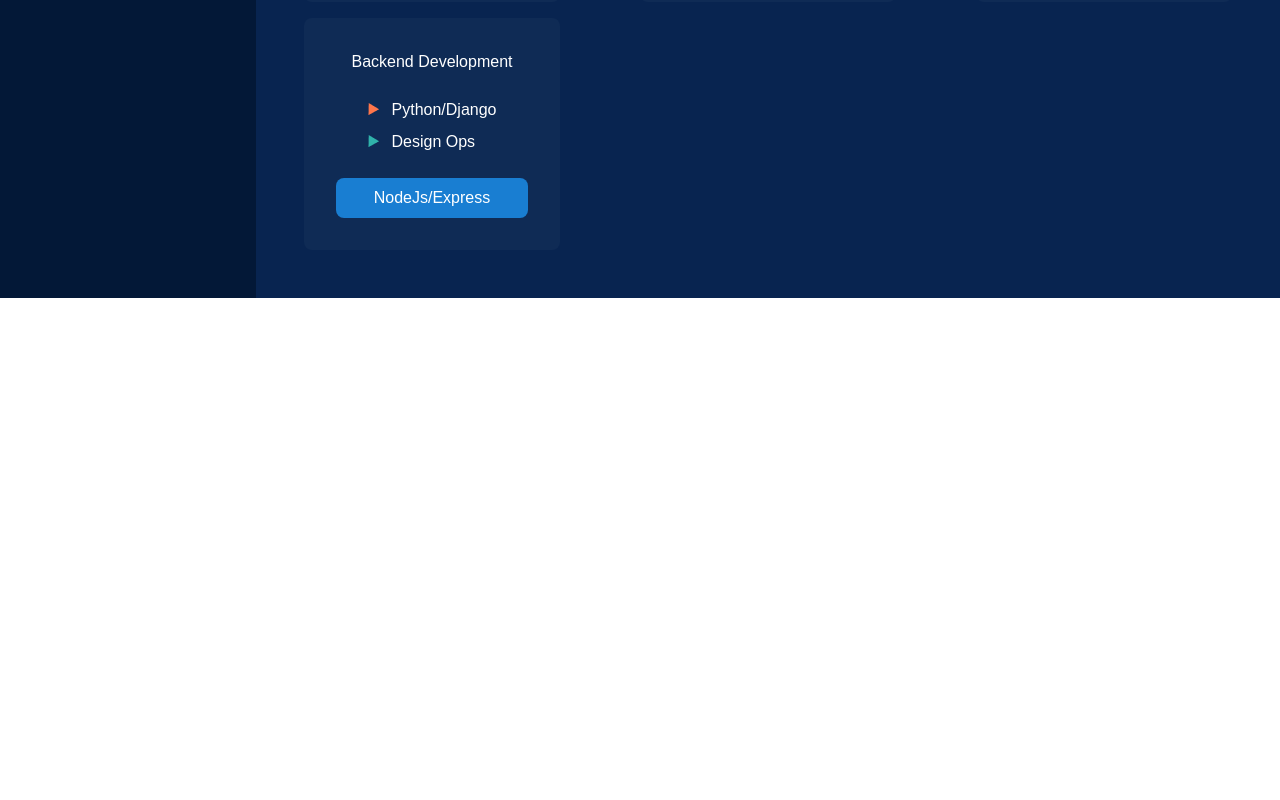
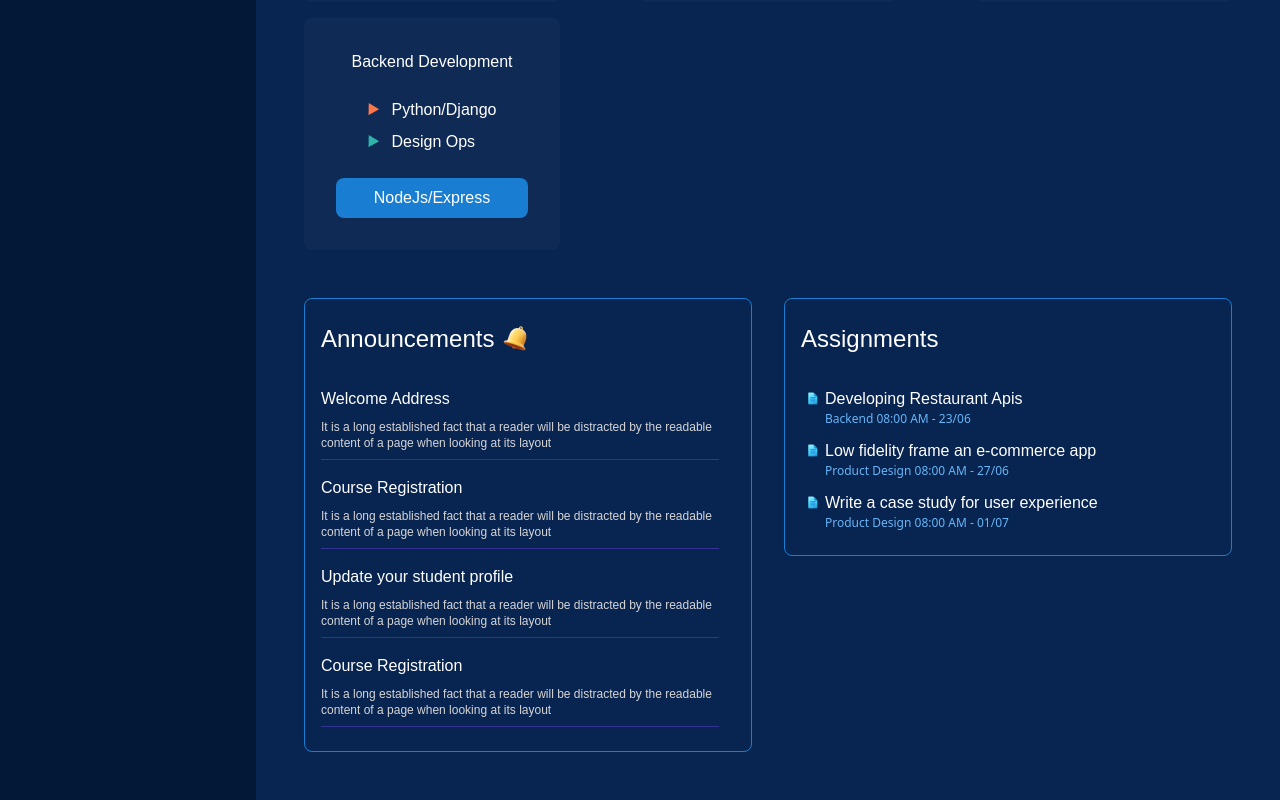
Before and after one commit to Cedar1000/lms-frontend, a React (Vite) app: page /dashboard in a window 1280 px wide. Shown: the part 757-1557 px from the top of the page. Before the commit the page ends 1055 px from the top, so only its background shows below. Built offline with nearby package versions, Linux system fonts and the light colour scheme.

Commit message:
new file:   src/assets/Bell.png         new file:   src/assets/Document.png         modified:   src/components/Announcement.jsx         new file:   src/components/Assignments.jsx         modified:   src/pages/Dashboard.jsx         modified:   tailwind.config.js

```diff
--- a/src/components/Announcement.jsx
+++ b/src/components/Announcement.jsx
@@ -1,8 +1,47 @@
+import bell from '../assets/Bell.png'
+
 const Announcement = () => {
 
+
+    const newsletter = [
+        {
+            address: "Welcome  Address",
+            addressbody: `It is a long established fact that a reader will be distracted by the readable\n content of a page when looking at its layout`
+        },
+
+        {
+            address: "Course Registration",
+            addressbody: `It is a long established fact that a reader will be distracted by the readable content of a page when looking at its layout`
+        },
+        {
+            address: "Update your student profile",
+            addressbody: `It is a long established fact that a reader will be distracted by the readable content of a page when looking at its layout`
+        },
+        {
+            address: "Course Registration",
+            addressbody: `It is a long established fact that a reader will be distracted by the readable content of a page when looking at its layout`
+        },
+
+    ]
+
+
+
     return (
-        <div>
-            helo there
+        <div className=" text-dullwhite">
+            <div className="max-w-[28rem] border border-solid border-borderpurple pl-4 pr-8 py-6 rounded-lg">
+            <h1 className="text-white text-2xl mb-8 flex items-center gap-2">Announcements
+                <span><img src={bell} alt="bells" /></span>
+            </h1>
+            {newsletter.map((news, index) => (
+                <div key={index}>
+                    <h2 className="mt-4 mb-2 text-white">{news.address}</h2>
+                    <p className="text-xs mb-2 text-dullwhite">{news.addressbody}</p>
+                    <hr className="bg-linecolor border-0 h-[1px]" />
+                </div>
+            ))}
+           </div>
         </div>
     )
 }
+
+export default Announcement
--- /dev/null
+++ b/src/components/Assignments.jsx
@@ -0,0 +1,40 @@
+import assignmenticon from '../assets/Document.png'
+
+const Assignments = () => {
+
+    const assignmentsheets = [
+        {
+            icon: [assignmenticon],
+            firstassignment: "Developing Restaurant Apis",
+            secondassignment: `Backend 08:00 AM - 23/06`
+        },
+        {
+            icon: [assignmenticon],
+            firstassignment: "Low fidelity frame an e-commerce app",
+            secondassignment: `Product Design 08:00 AM - 27/06`
+        },
+        {
+            icon: [assignmenticon],
+            firstassignment: "Write a case study for user experience",
+            secondassignment: `Product Design 08:00 AM - 01/07`
+        },
+    ]
+
+    return (
+        <div className="w-[28rem] h-fit border border-solid border-borderpurple pl-4 pr-8 py-6 rounded-lg">
+            <h1 className="text-white text-2xl mb-8">Assignments </h1>
+            {assignmentsheets.map((assigned, index) => (
+                <div key={index} className='flex items-start mt-3'>
+                    <img src={assigned.icon} className='w-6 pt-1' alt="assignment icon" />
+                    <div>
+                    <h2 className=''>{assigned.firstassignment}</h2>
+                    <p className='text-xs text-assignmentpurple font-sans'>{ assigned.secondassignment}</p>
+                   </div>
+                </div>
+            ))}
+        </div>
+
+    )
+}
+
+export default Assignments
--- a/src/pages/Dashboard.jsx
+++ b/src/pages/Dashboard.jsx
@@ -5,11 +5,13 @@
 import progresscourse from '../assets/progresscourseicon.png'
 import Overview from '../components/Overview'
 import CourseOutline from "../components/CourseOutline";
+import Announcement from "../components/Announcement";
+import Assignments from "../components/Assignments";
 
 const Dashboard = () => {
   const [profile, setProfile] = useState({});
   const [coursesCount, setCoursesCount] = useState(0);
-  const [assignments, setAssignments] = useState([]);
+  // const [assignments, setAssignments] = useState([]);
 
   // useEffect(() => {
   //   const users = sessionStorage.getItem('user');
@@ -86,7 +88,7 @@
         </div>
 
         <div>
-          <div className="flex justify-between flex-wrap items-start w-full mt-12">
+          <div className="flex justify-between flex-wrap gap-3 items-start w-full mt-12">
             <div className="space-y-3">
               <h1 className="text-2xl">All courses</h1>
               <p className="text-dullwhite">Upskill with our expertly selected courses</p>
@@ -96,7 +98,10 @@
           <CourseOutline />
         </div>
 
-
+        <div className="mt-12 flex gap-8 w-full flex-wrap">
+          <Announcement/>
+          <Assignments/>
+       </div>
       </main>
     </div>
   );
--- a/tailwind.config.js
+++ b/tailwind.config.js
@@ -15,7 +15,10 @@
         icon_green: "#B4D6A4",
         delete_red: "#D24A4A",
         dullwhite: "#D6D6D6",
-        shadedblue: "#0F2B55"
+        shadedblue: "#0F2B55",
+        linecolor: "#353297",
+        borderpurple: "#197ED2",
+        assignmentpurple: "#67B6F8"
       },
     },
   },
```
Also changed, not shown: src/assets/Bell.png (added), src/assets/Document.png (added).
